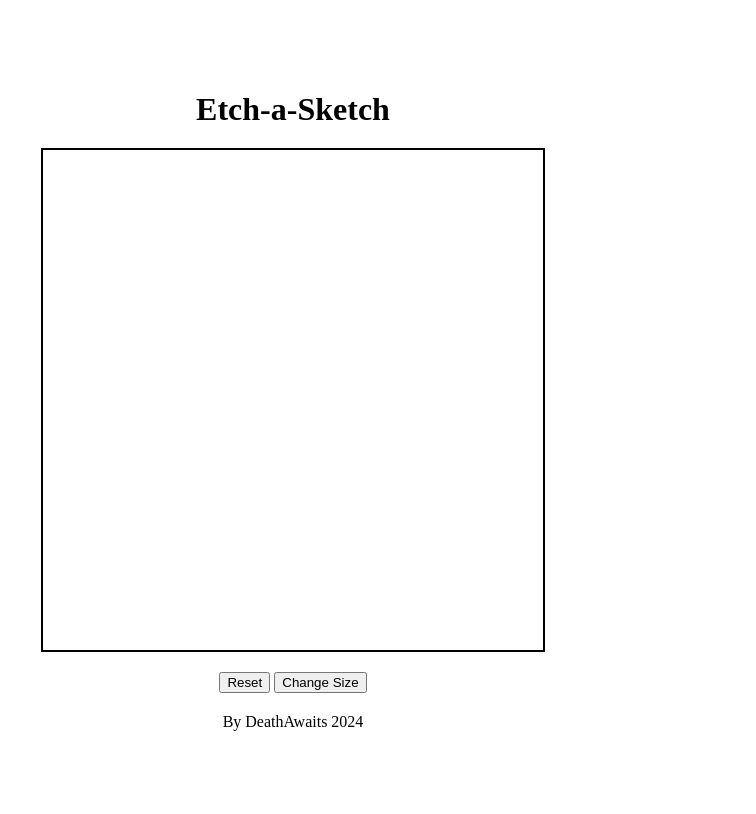
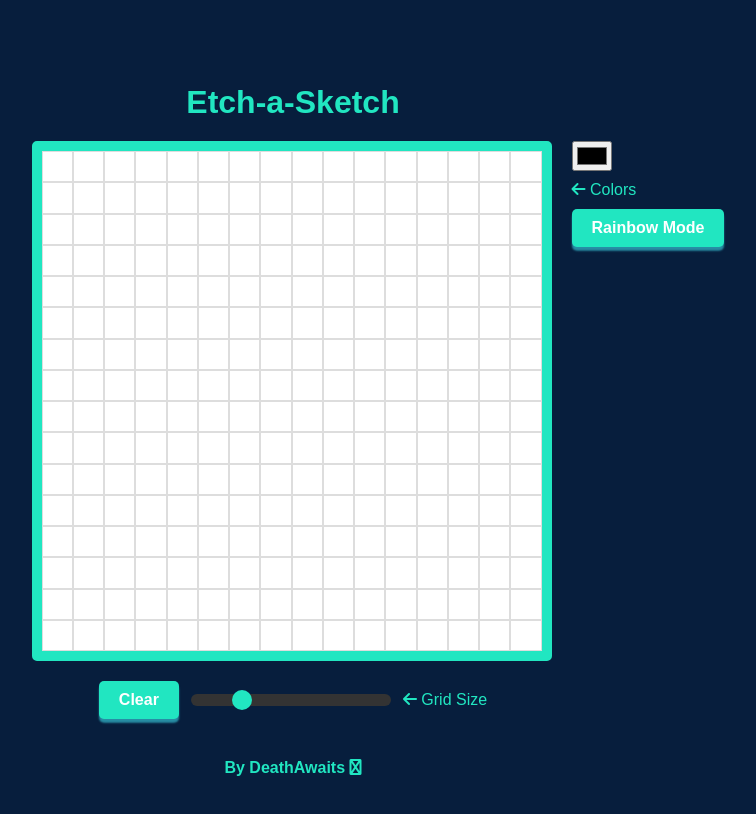
Before and after one commit to DeathAwaits666/Etch-a-Sketch, a plain HTML site: page index.html in a window 1280 px wide. Shown: the whole page, without its empty margins (347-1103 px from the left). Drawn offline with Linux system fonts and the light colour scheme.

Commit message:
Finished layout/colors/script/grid
Finished the code and layout of the app.

```diff
--- a/index.html
+++ b/index.html
@@ -1,19 +1,39 @@
-<!doctype html>
+<!DOCTYPE html>
 <html lang="en">
   <head>
     <meta charset="UTF-8" />
-    <meta ame="viewport" content="width=device-width, initial-scale=1.0" />
+    <meta name="viewport" content="width=device-width, initial-scale=1.0" />
     <link rel="stylesheet" type="text/css" href="styles.css" />
+    <script
+      src="https://kit.fontawesome.com/09d77b406d.js"
+      crossorigin="anonymous"
+    ></script>
     <title>Etch-a-Sketch</title>
   </head>
   <body>
     <h1>Etch-a-Sketch</h1>
-    <div id="grid-container"></div>
-    <div id="controls">
-      <button id="reset">Reset</button>
-      <button id="resize">Change Size</button>
+    <div class="layout">
+      <div id="grid-container"></div>
+      <div class="controls">
+        <input type="color" id="color-picker" value="#000000" />
+        <label for="color-picker"
+          ><i class="fa-solid fa-arrow-left"></i> Colors</label
+        >
+        <button id="rainbow-mode">Rainbow Mode</button>
+      </div>
     </div>
-    <footer>By DeathAwaits 2024</footer>
-    <script src="script.js" defer></script>
+    <div class="grid-controls">
+      <button id="clear-btn">Clear</button>
+      <input type="range" id="grid-size" min="2" max="64" value="16" />
+      <label for="grid-size"
+        ><i class="fa-solid fa-arrow-left"></i> Grid Size</label
+      >
+    </div>
+    <footer>
+      <a href="https://github.com/DeathAwaits666/Etch-a-Sketch"
+        >By DeathAwaits <i class="fa-solid fa-github"></i
+      ></a>
+    </footer>
+    <script src="script.js"></script>
   </body>
 </html>
--- a/script.js
+++ b/script.js
@@ -1,38 +1,76 @@
-let onHover = (e) => {
-  e.target.classList.add("fill");
-};
+const gridContainer = document.getElementById("grid-container");
+let currentColor = "#000000"; // Default color
+let isRainbowMode = false;
 
-let clear = () => {
-  for (let elem of document.getElementsByClassName("fill")) {
-    elem.classList.remove("fill");
-  }
-};
+// Function to create the grid
+function createGrid(size) {
+  gridContainer.style.gridTemplateColumns = `repeat(${size}, 1fr)`;
+  gridContainer.style.gridTemplateRows = `repeat(${size}, 1fr)`;
 
-document.getElementById("reset-button").addEventListener("click", clear);
-
-for (let row = 0; row < 16; row++) {
-  let div = document.createElement("div");
-  div.id = `${row}`;
-  div.className = "row";
-  document.getElementById("container").appendChild(div);
-  for (let col = 0; col < 16; col++) {
-    let div = document.createElement("div");
-    div.id = `${row}-${col}`;
-    div.className = "cell";
-    div.addEventListener("mouseover", onHover);
-    document.getElementById(`${row}`).appendChild(div);
+  gridContainer.innerHTML = ""; // Clear previous grid
+  for (let i = 0; i < size * size; i++) {
+    const cell = document.createElement("div");
+    cell.classList.add("grid-cell");
+    gridContainer.appendChild(cell);
   }
 }
 
-function createGrid(size) {
-  const container = document.getElementById("grid-container");
-  container.innerHTML = ""; // Clear the container
-  container.style.gridTemplateColumns = `repeat(${size}, 1fr)`;
-  container.style.gridTemplateRows = `repeat(${size}, 1fr)`;
+// Initialize the grid
 
-  for (let i = 0; i < size * size; i++) {
-    const cell = document.createElement("div");
-    cell.classList.add("grid-cell");
-    container.appendChild(cell);
+createGrid(16);
+
+document.getElementById("grid-size").addEventListener("input", (event) => {
+  createGrid(event.target.value);
+});
+
+// Clear Button
+
+document.getElementById("clear-btn").addEventListener("click", () => {
+  document
+    .querySelectorAll(".grid-cell")
+    .forEach((cell) => (cell.style.backgroundColor = ""));
+});
+
+// Add hover effect
+
+gridContainer.addEventListener("mouseover", (event) => {
+  if (event.target.classList.contains("grid-cell")) {
+    event.target.style.backgroundColor = "black";
   }
+});
+
+// Update currentColor when the user selects a new color
+document.getElementById("color-picker").addEventListener("input", (event) => {
+  currentColor = event.target.value;
+});
+// Use the selected color on hover
+
+gridContainer.addEventListener("mouseover", (event) => {
+  if (event.target.classList.contains("grid-cell")) {
+    event.target.style.backgroundColor = currentColor;
+  }
+});
+
+// Toggle Rainbow Mode
+document.getElementById("rainbow-mode").addEventListener("click", () => {
+  isRainbowMode = !isRainbowMode;
+  document.getElementById("rainbow-mode").textContent = isRainbowMode
+    ? "Rainbow Mode: ON"
+    : "Rainbow Mode: OFF";
+});
+
+// Helper function to generate random colors
+function getRandomColor() {
+  return `#${Math.floor(Math.random() * 16777215)
+    .toString(16)
+    .padStart(6, "0")}`;
 }
+
+// Update hover effect for Rainbow Mode
+gridContainer.addEventListener("mouseover", (event) => {
+  if (event.target.classList.contains("grid-cell")) {
+    event.target.style.backgroundColor = isRainbowMode
+      ? getRandomColor()
+      : currentColor;
+  }
+});
--- a/styles.css
+++ b/styles.css
@@ -1,32 +1,124 @@
+/* General Styling */
 body {
   display: flex;
   flex-direction: column;
-  justify-content: center; /* Vertically centers everything */
-  align-items: center; /* Horizontally centers everything */
-  height: 100vh; /* Full height of the viewport */
-  margin: 0; /* Remove default margins */
+  align-items: center;
+  justify-content: center; /* Ensure the body is centered vertically */
+  min-height: 100vh;
+  margin: 0;
+  padding: 20px;
+  font-family: Arial, sans-serif; /* Ensure the font is applied */
+  background-color: rgb(7, 30, 61); /* Dark background */
+  color: #21e6c1; /* Bright cyan for text */
 }
 
 h1 {
-  margin-bottom: 20px; /* Add space below the header */
+  margin-bottom: 20px;
+  font-size: 2rem; /* Increase font size for the header */
+  text-align: center;
 }
 
+/* Layout for Grid Container and Controls */
+.layout {
+  display: flex;
+  justify-content: center;
+  gap: 20px; /* Space between the grid and controls */
+  margin-bottom: 20px;
+  margin-left: 170px;
+}
+
+/* Grid Container */
 #grid-container {
-  display: flex;
-  justify-content: center; /* Center grid container */
+  display: grid;
   width: 500px;
   height: 500px;
-  border: 2px solid black;
+  border: 10px solid #21e6c1;
+  background-color: #ffffff;
+  border-radius: 5px;
+  margin: 0 auto; /* Centers the grid horizontally */
+}
+
+.grid-cell {
+  border: 1px solid #ddd;
+}
+
+/* Controls (on the right) */
+.controls {
+  display: flex;
+  flex-direction: column;
+  align-items: flex-start;
+  gap: 10px;
+}
+
+/* Buttons and Inputs Styling */
+button {
+  cursor: pointer;
+  background-color: #21e6c1;
+  border: none;
+  border-radius: 5px;
+  box-shadow: 0px 3.7px 2px #278ea5;
+  color: #ffffff; /* White text */
+  font-size: 1rem;
+  font-weight: 700;
+  padding: 10px 20px;
+  transition: transform 0.1s, background-color 0.3s;
+}
+
+button:hover {
+  background-color: #1ba1c8;
+}
+
+button:active {
+  transform: translateY(2px);
+}
+
+input[type="color"] {
+  width: 40px;
+  height: 30px;
+}
+
+input[type="range"] {
+  appearance: none;
+  width: 200px;
+  height: 12px;
+  border-radius: 9999px;
+  background-color: #333333;
+  outline: none;
+  cursor: pointer;
+}
+
+input[type="range"]::-webkit-slider-thumb {
+  appearance: none;
+  width: 20px;
+  height: 20px;
+  background-color: #21e6c1;
+  border-radius: 50%;
+  cursor: pointer;
+}
+
+/* Grid Controls Below */
+.grid-controls {
+  display: flex;
+  justify-content: center;
+  align-items: center;
+  gap: 10px; /* Spacing between Clear button and slider */
   margin-bottom: 20px;
 }
 
-.controls {
-  display: flex;
-  gap: 10px; /* Space between buttons */
-  margin-bottom: 20px; /* Space below the buttons */
+/* Footer Styling */
+footer {
+  margin-top: 20px;
+  text-align: center;
 }
 
-footer {
-  margin-top: 20px; /* Add space above the footer */
-  text-align: center; /* Center text inside the footer */
+footer a {
+  text-decoration: none;
+  color: #21e6c1;
+  font-weight: bold;
+  font-size: 1rem;
+  transition: color 0.3s;
 }
+
+footer a:hover {
+  color: #ffffff;
+}
```
